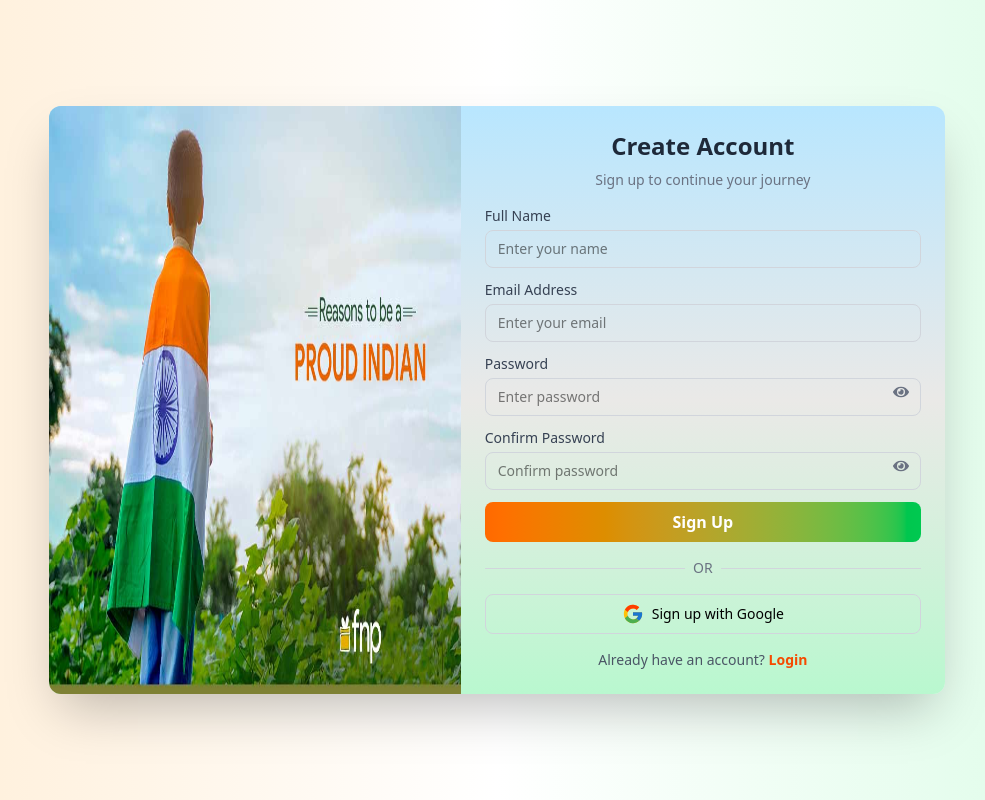
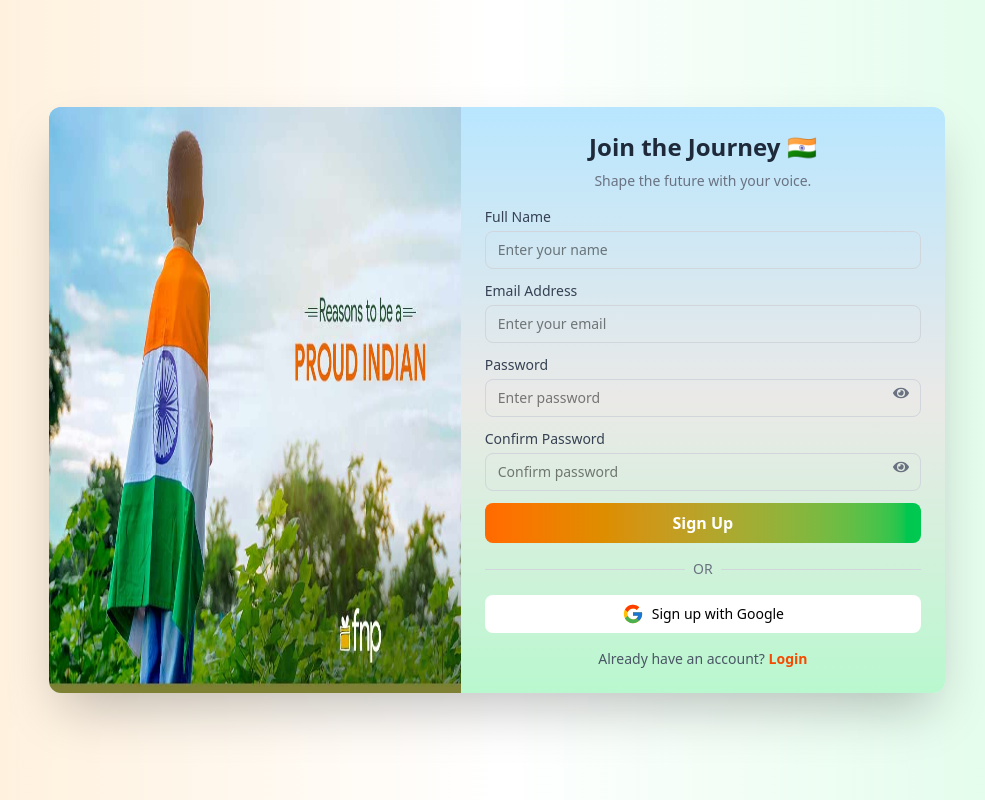
Before and after one commit to GOBINDA-GAGAN/Blockchain-Voting-System-Collage-Project, a React (Vite) app in the folder client/: page /signup in a window 1280 px wide. Shown: the top 800 px of the page, without its empty margins (143-1128 px from the left). Built offline with nearby package versions, Linux system fonts and the light colour scheme.

Commit message:
feat: Update button styles and text on LoginPage and SignupPage for enhanced user experience

```diff
--- a/client/src/pages/LoginPage.jsx
+++ b/client/src/pages/LoginPage.jsx
@@ -127,8 +127,8 @@ const LoginPage = () => {
           </div>
 
           {/* Social Login */}
-          <button className="w-full flex items-center justify-center gap-2 border border-gray-300 py-2 rounded-lg
-                             hover:bg-gray-100 transition font-medium text-gray-700">
+          <button className="w-full flex items-center justify-center gap-2 bg-white  hover:bg-gray-100 py-2 rounded-lg
+                           transition font-medium text-gray-700">
             <FcGoogle size={25} />
             <span className="text-sm">Continue with Google</span>
           </button>
--- a/client/src/pages/SignupPage.jsx
+++ b/client/src/pages/SignupPage.jsx
@@ -49,10 +49,10 @@ const SignupPage = () => {
         {/* Right Side - Form */}
         <div className="w-full md:w-7/12 p-6">
           <h2 className="text-2xl font-bold text-gray-800 mb-2 text-center">
-            Create Account
+            Join the Journey 🇮🇳
           </h2>
           <p className="text-sm text-gray-500 mb-4 text-center">
-            Sign up to continue your journey
+            Shape the future with your voice.
           </p>
 
           <form className="space-y-3" onSubmit={handleSubmit}>
@@ -155,7 +155,7 @@ const SignupPage = () => {
           </div>
 
           {/* Social Signup */}
-          <button className="w-full flex items-center justify-center gap-2 border border-gray-300 py-2 rounded-lg hover:bg-gray-100 transition">
+          <button className="w-full flex items-center justify-center gap-2  bg-white py-2 rounded-lg hover:bg-gray-100 transition">
             <FcGoogle size={22} />
             <span className="text-sm font-medium">Sign up with Google</span>
           </button>
```
